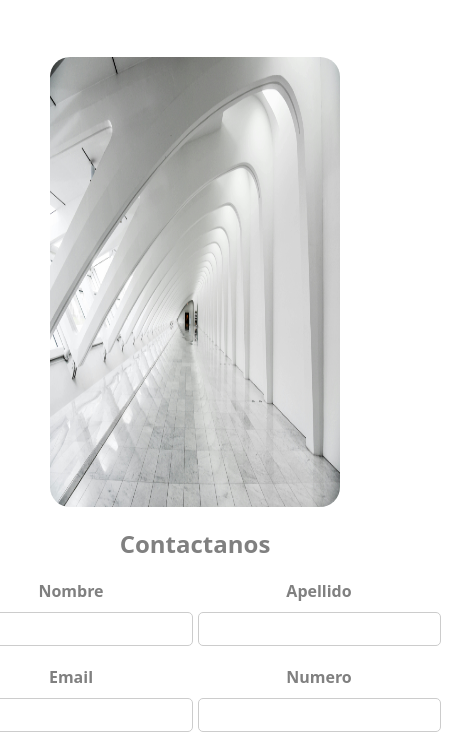
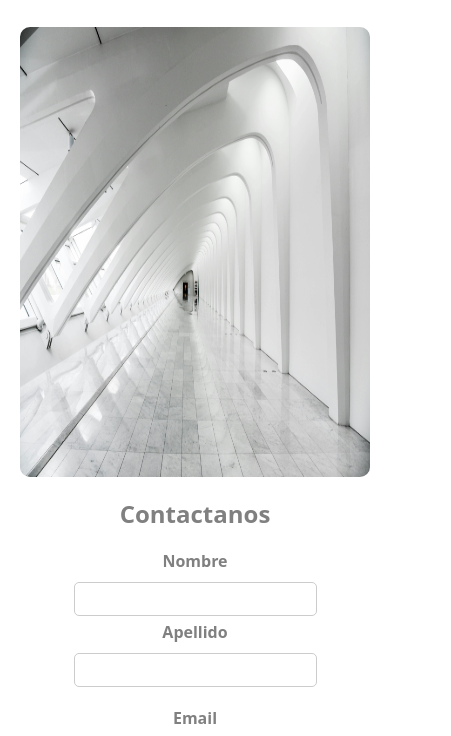
Before and after one commit to lucafus/WebDevelopment-Project, a plain HTML site: page pages/contacto.html in a window 390 px wide. Shown: the part 83-819 px from the top of the page, 451 px wide, since content can reach past the window. Drawn offline with Linux system fonts and the light colour scheme.

Commit message:
contacto

```diff
--- a/SCSS/_contacto.scss
+++ b/SCSS/_contacto.scss
@@ -1,14 +1,10 @@
-html {
-    height: 100%;
-}
-body {
-    min-height: 100%;
-}
+
 
 .Contacto {
     display: flex;
-    padding: 50px;
     width: 100%;
+
+    padding-bottom: 50px;
 
 }
 
@@ -17,8 +13,7 @@ body {
 .img img {
     border-radius: 10px;
     max-width: 100%;
-    object-fit: contain;
-    border-radius: 20px;
+    object-fit: fill;
 
 }
 
@@ -67,8 +62,8 @@ body {
     .Contacto {
         display: flex;
         flex-direction: column;
-        padding-left: 50px;
-        padding-bottom: 150px;
+        padding: 20px;
+        padding-bottom: 50px;
         width: auto;
     }
 
@@ -87,7 +82,7 @@ body {
 
     .Nombre-Apellido,
     .Email-Numero {
-        flex-direction: row;
+        flex-direction: column;
         gap: 5px;
     }
 }
```
Also changed, not shown: style.css, 1 other file.
